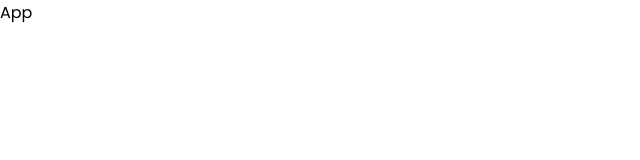
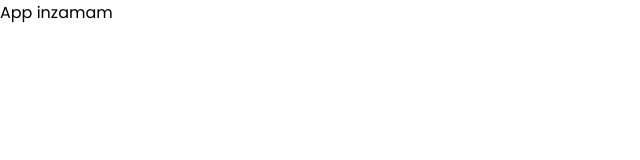
Before and after one commit to Raiyaan-786/Youtube-Clone, a React (Vite) app: page / in a window 1280 px wide. Shown: the top 160 px of the page, without its empty margins (0-640 px from the left). Built offline with nearby package versions, Linux system fonts and the light colour scheme.

Commit message:
Update App.jsx
Hey raiyaan i have done some changes in the code

```diff
--- a/src/App.jsx
+++ b/src/App.jsx
@@ -4,7 +4,7 @@ function App() {
 
   return (
     <div className='App'>
-      App
+      App inzamam
     </div>
   )
 }
```
